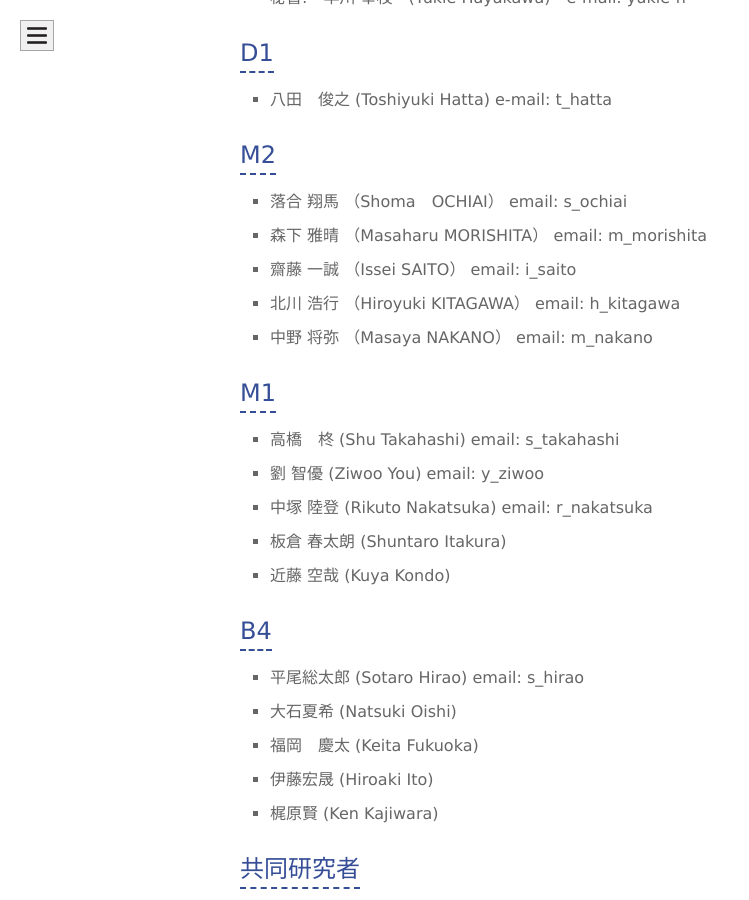
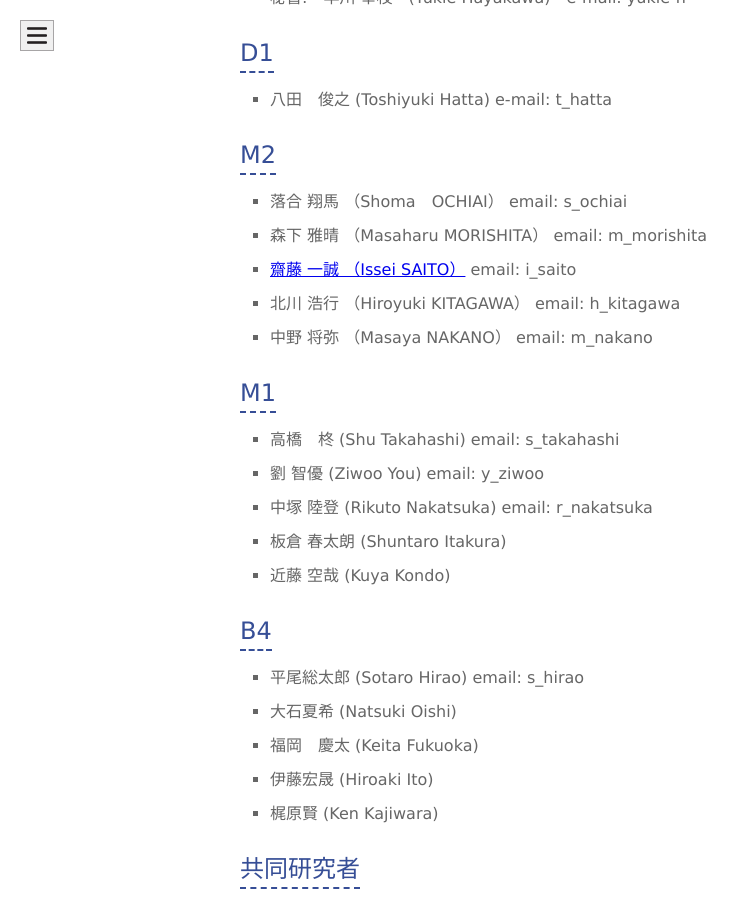
Before and after one commit to naka-lab/naka-lab.github.io, a Jekyll site: the page built from subpages/member.md, in a window 1280 px wide and 900 px high, scrolled down 824 px. Shown: the whole window, without its empty margins (0-749 px from the left). Built offline with Jekyll 4.4.1, drawn with Linux system fonts in a browser that asks for light colours; part of the change alters nothing that is shown.

```diff
--- a/subpages/member.md
+++ b/subpages/member.md
@@ -17,7 +17,7 @@ layout: default
 ## M2
 - 落合 翔馬 （Shoma　OCHIAI） email: s_ochiai
 - 森下 雅晴 （Masaharu MORISHITA） email: m_morishita
-- 齋藤 一誠 （Issei SAITO） email: i_saito
+- [齋藤 一誠 （Issei SAITO）](https://issei09.github.io/i.sai10.github.io/) email: i_saito
 - 北川 浩行 （Hiroyuki KITAGAWA） email: h_kitagawa
 - 中野 将弥 （Masaya NAKANO） email: m_nakano
 
```
